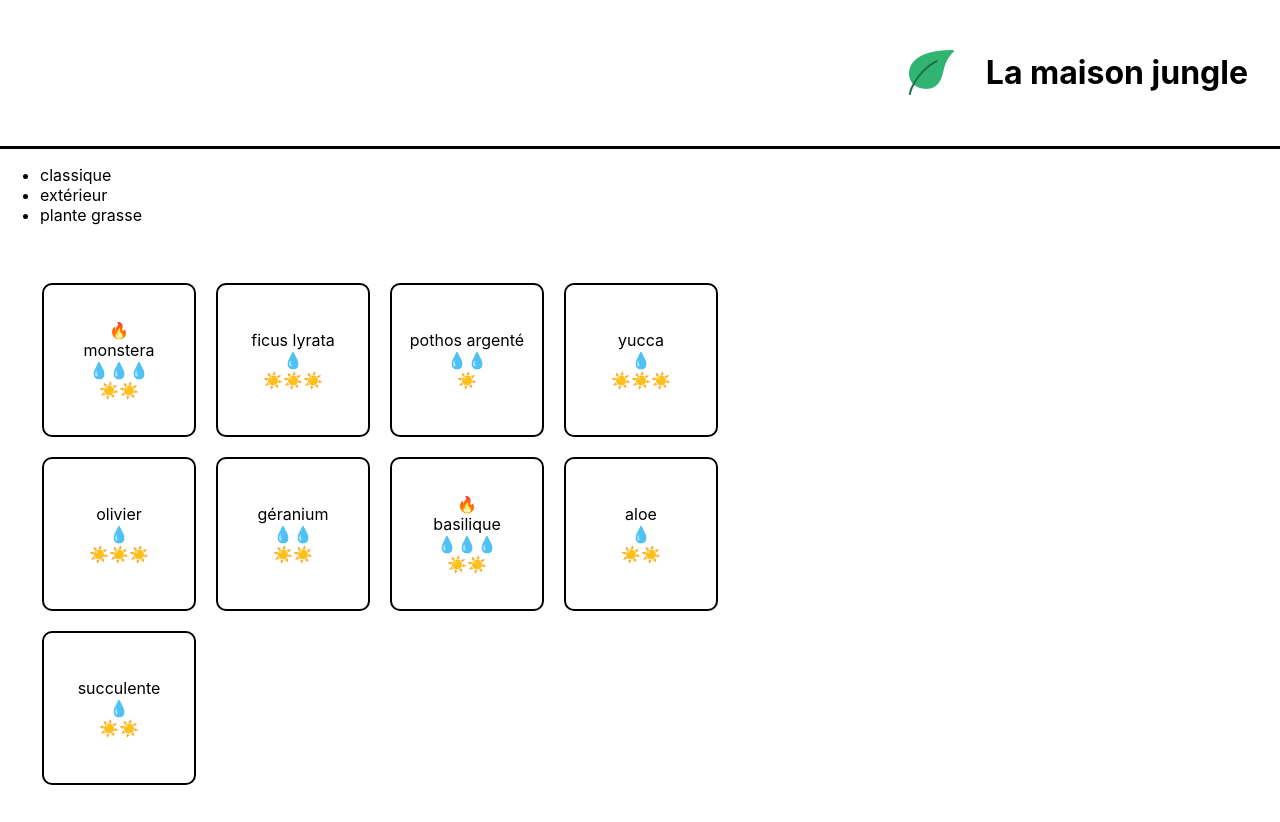
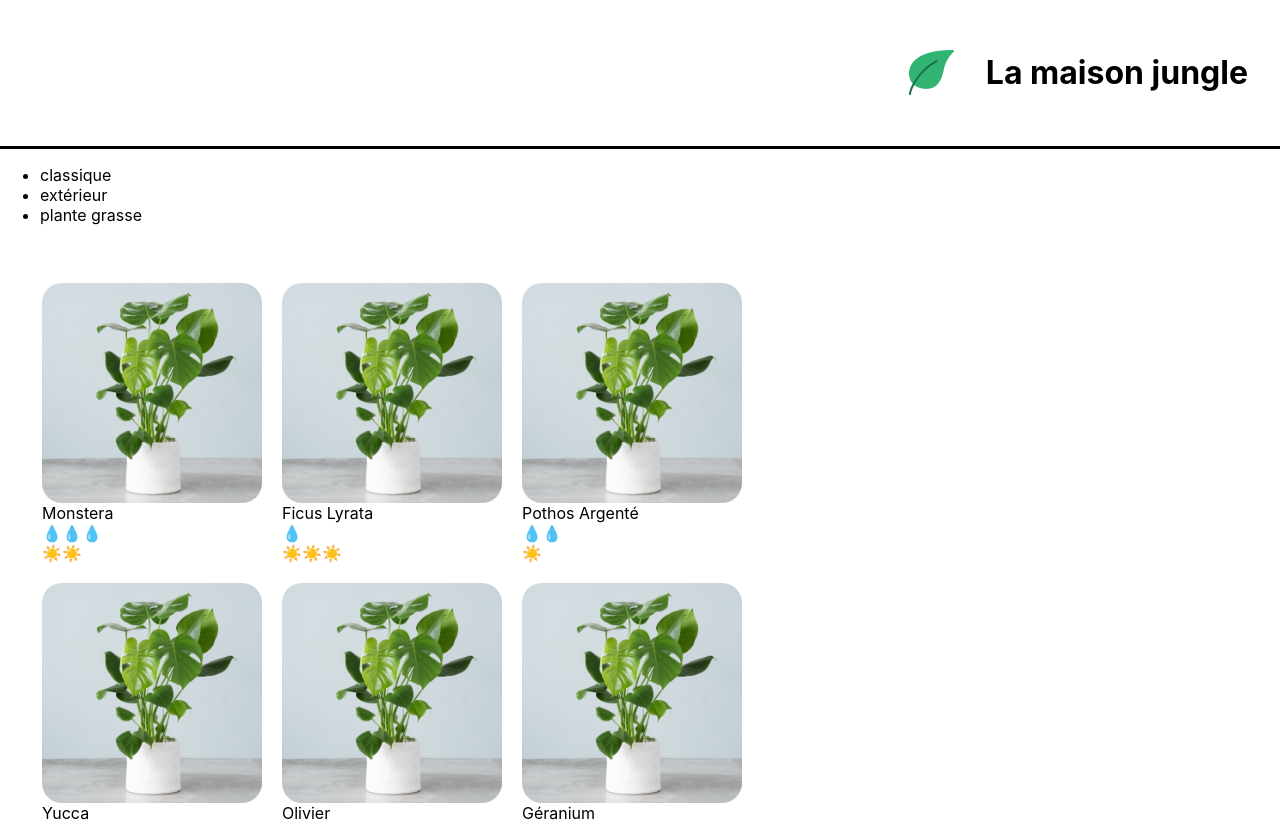
Before and after one commit to louiselize/tuto-react-openclassroom, a React (Create React App) app: page / in a window 1280 px wide. Shown: the top 822 px of the page. Built offline with nearby package versions, Linux system fonts and the light colour scheme.

Commit message:
✨ add PlantItem component to learn about props

```diff
--- /dev/null
+++ b/src/component/PlantItem.js
@@ -0,0 +1,17 @@
+import CareScale from './CareScale'
+import '../styles/PlantItem.css'
+
+function PlantItem({ id, cover, name, water, light }) {
+	return (
+		<li key={id} className='lmj-plant-item'>
+			<img className='lmj-plant-item-cover' src={cover} alt={`${name} cover`} />
+			{name}
+			<div>
+				<CareScale careType='water' scaleValue={water} />
+				<CareScale careType='light' scaleValue={light} />
+			</div>
+		</li>
+	)
+}
+
+export default PlantItem
--- a/src/component/ShoppingList.js
+++ b/src/component/ShoppingList.js
@@ -1,5 +1,5 @@
 import { plantList } from '../datas/plantList'
-import CareScale from './CareScale'
+import PlantItem from './PlantItem'
 import '../styles/ShoppingList.css'
 
 function ShoppingList() {
@@ -17,13 +17,14 @@ function ShoppingList() {
 				))}
 			</ul>
 			<ul className='lmj-plant-list'>
-				{plantList.map((plant) => (
-					<li key={plant.id} className='lmj-plant-item'>
-						{plant.isBestSale && <span>🔥</span>}
-						{plant.name}
-						<CareScale careType='water' scaleValue={plant.water} />
-						<CareScale careType='light' scaleValue={plant.light} />
-					</li>
+				{plantList.map(({ id, cover, name, water, light }) => (
+					<PlantItem
+						id={id}
+						cover={cover}
+						name={name}
+						water={water}
+						light={light}
+					/>
 				))}
 			</ul>
 		</div>
--- a/src/datas/plantList.js
+++ b/src/datas/plantList.js
@@ -1,3 +1,5 @@
+import monstera from '../assets/monstera.jpg'
+
 export const plantList = [
 	{
 		name: 'monstera',
@@ -5,42 +7,48 @@ export const plantList = [
 		id: '1ed',
 		isBestSale: true,
 		light: 2,
-		water: 3
+		water: 3,
+		cover: monstera
 	},
 	{
 		name: 'ficus lyrata',
 		category: 'classique',
 		id: '2ab',
 		light: 3,
-		water: 1
+		water: 1,
+		cover: monstera
 	},
 	{
 		name: 'pothos argenté',
 		category: 'classique',
 		id: '3sd',
 		light: 1,
-		water: 2
+		water: 2,
+		cover: monstera
 	},
 	{
 		name: 'yucca',
 		category: 'classique',
 		id: '4kk',
 		light: 3,
-		water: 1
+		water: 1,
+		cover: monstera
 	},
 	{
 		name: 'olivier',
 		category: 'extérieur',
 		id: '5pl',
 		light: 3,
-		water: 1
+		water: 1,
+		cover: monstera
 	},
 	{
 		name: 'géranium',
 		category: 'extérieur',
 		id: '6uo',
 		light: 2,
-		water: 2
+		water: 2,
+		cover: monstera
 	},
 	{
 		name: 'basilique',
@@ -48,20 +56,23 @@ export const plantList = [
 		id: '7ie',
 		isBestSale: true,
 		light: 2,
-		water: 3
+		water: 3,
+		cover: monstera
 	},
 	{
 		name: 'aloe',
 		category: 'plante grasse',
 		id: '8fp',
 		light: 2,
-		water: 1
+		water: 1,
+		cover: monstera
 	},
 	{
 		name: 'succulente',
 		category: 'plante grasse',
 		id: '9vn',
 		light: 2,
-		water: 1
+		water: 1,
+		cover: monstera
 	}
 ]
--- a/src/styles/ShoppingList.css
+++ b/src/styles/ShoppingList.css
@@ -5,26 +5,3 @@
 	flex-wrap: wrap;
 	max-width: 800px;
 }
-
-.lmj-plant-item {
-	border: solid 2px black;
-	border-radius: 10px;
-	height: 150px;
-	width: 150px;
-	margin: 10px;
-	display: flex;
-	align-items: center;
-	justify-content: center;
-	flex-direction: column;
-	position: relative;
-}
-
-.lmj-sales {
-	position: absolute;
-	right: 0px;
-	top: 10px;
-	font-weight: 500;
-	color: white;
-	padding: 5px 10px;
-	background-color: #31b572;
-}
```
